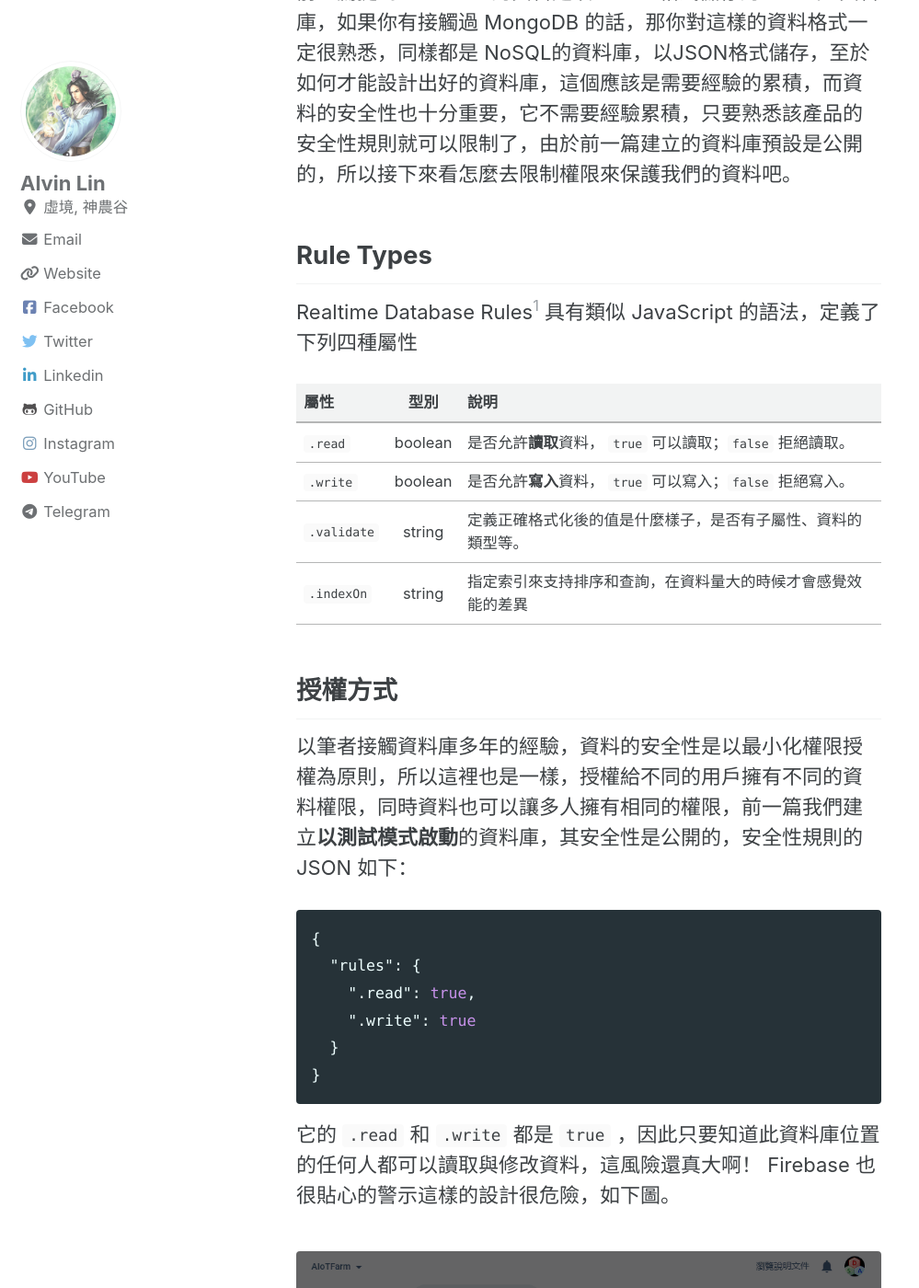
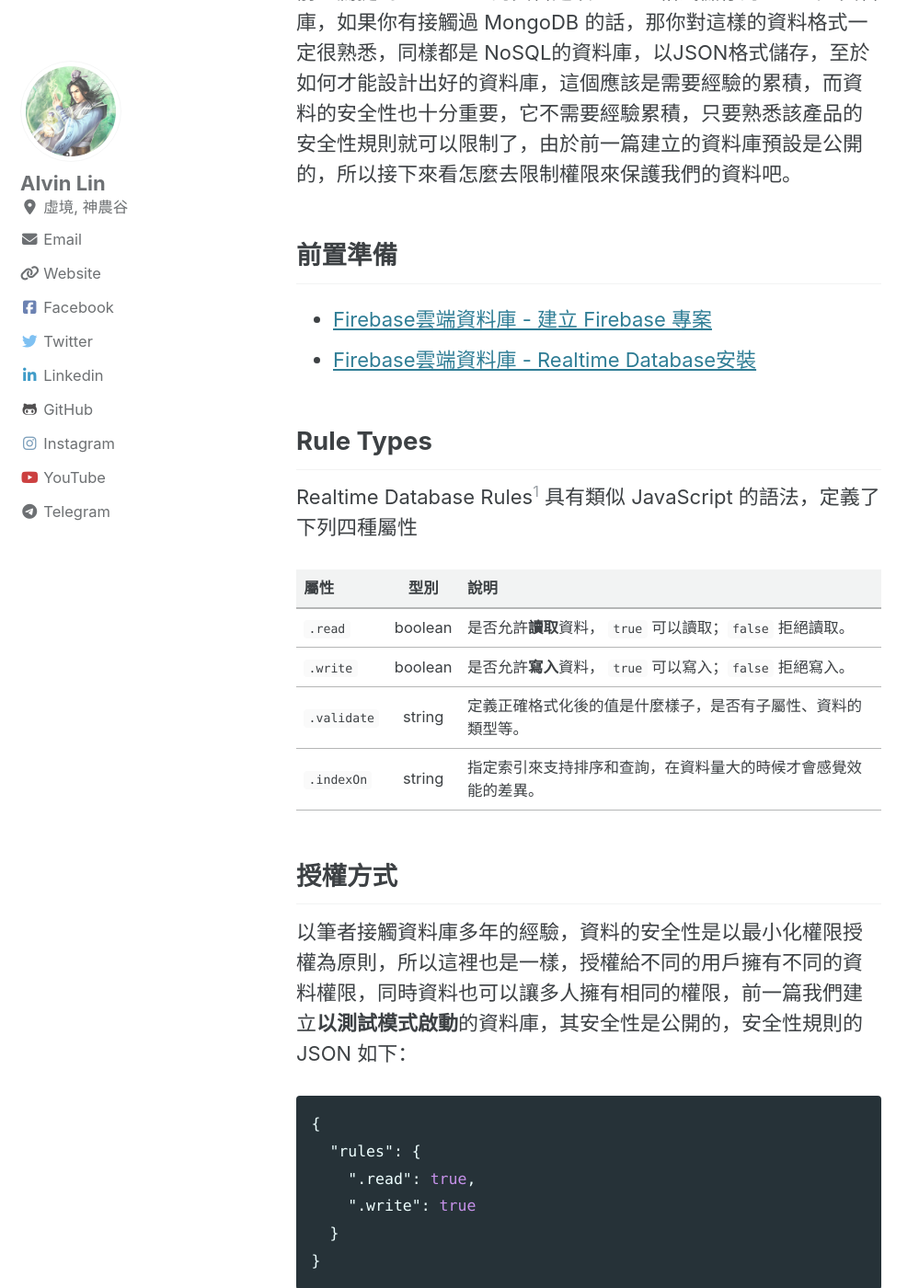
Before and after one commit to dsalearning/dsalearning.github.io, a Jekyll site: the page built from _posts/2020-04-26-firebase-realtime-db-1-security.md, in a window 1280 px wide and 1400 px high, scrolled down 756 px. Shown: the whole window at 92% size, without its empty margins (0-999 px from the left). Built offline with Jekyll 4.4.1, drawn with Linux system fonts in a browser that asks for light colours; cached includes are drawn as plain includes; nearby versions of some CDN libraries; comment, search, counter and statistics services are not loaded; a style sheet for code colours, icons or effects is not loaded; some of the changed text lies outside the part shown.

Commit message:
補充tag待寫的文章

```diff
--- a/_posts/2020-04-26-firebase-realtime-db-1-security.md
+++ b/_posts/2020-04-26-firebase-realtime-db-1-security.md
@@ -18,6 +19,10 @@ toc: true
 </figure>
 
 前一篇提到 Firebase 的資料是以 JSON 格式儲存的 NoSQL 資料庫，如果你有接觸過 MongoDB 的話，那你對這樣的資料格式一定很熟悉，同樣都是 NoSQL的資料庫，以JSON格式儲存，至於如何才能設計出好的資料庫，這個應該是需要經驗的累積，而資料的安全性也十分重要，它不需要經驗累積，只要熟悉該產品的安全性規則就可以限制了，由於前一篇建立的資料庫預設是公開的，所以接下來看怎麼去限制權限來保護我們的資料吧。
+
+## 前置準備
+* [Firebase雲端資料庫 - 建立 Firebase 專案](/databases/firebase-create-project/)
+* [Firebase雲端資料庫 - Realtime Database安裝](/databases/firebase-realtime-db-installation/)
 
 ## Rule Types
 
@@ -28,7 +33,7 @@ Realtime Database Rules[^db_security] 具有類似 JavaScript 的語法，定義
 | `.read` |	boolean | 是否允許**讀取**資料， `true` 可以讀取；`false` 拒絕讀取。 |
 | `.write` | boolean | 是否允許**寫入**資料， `true` 可以寫入；`false` 拒絕寫入。 |
 | `.validate` | string	| 定義正確格式化後的值是什麼樣子，是否有子屬性、資料的類型等。 |
-| `.indexOn` | string	| 指定索引來支持排序和查詢，在資料量大的時候才會感覺效能的差異 |
+| `.indexOn` | string	| 指定索引來支持排序和查詢，在資料量大的時候才會感覺效能的差異。 |
 
 [^db_security]: [Understand Firebase Realtime Database Rules](https://firebase.google.com/docs/database/security?authuser=0)
 
@@ -263,5 +268,7 @@ Firebase 的規則採用「**淺層判斷至深層**」[^security_sort]的做法
   <a href="/assets/images/google/firebase-realtime-db-security-rules-valid45.png"><img src="{{ site.url }}{{ site.baseurl }}/assets/images/google/firebase-realtime-db-security-rules-valid45.png" alt=""></a>
 </figure>
 
+### 定義資料庫索引
+待寫。
 
 ## 參考文章
```
Also changed, not shown: other parts of _posts/2020-04-26-firebase-realtime-db-1-security.md (+1 -0 lines), _posts/2020-04-12-raspberry-rpi-gpio.md (+1 -0 lines).
